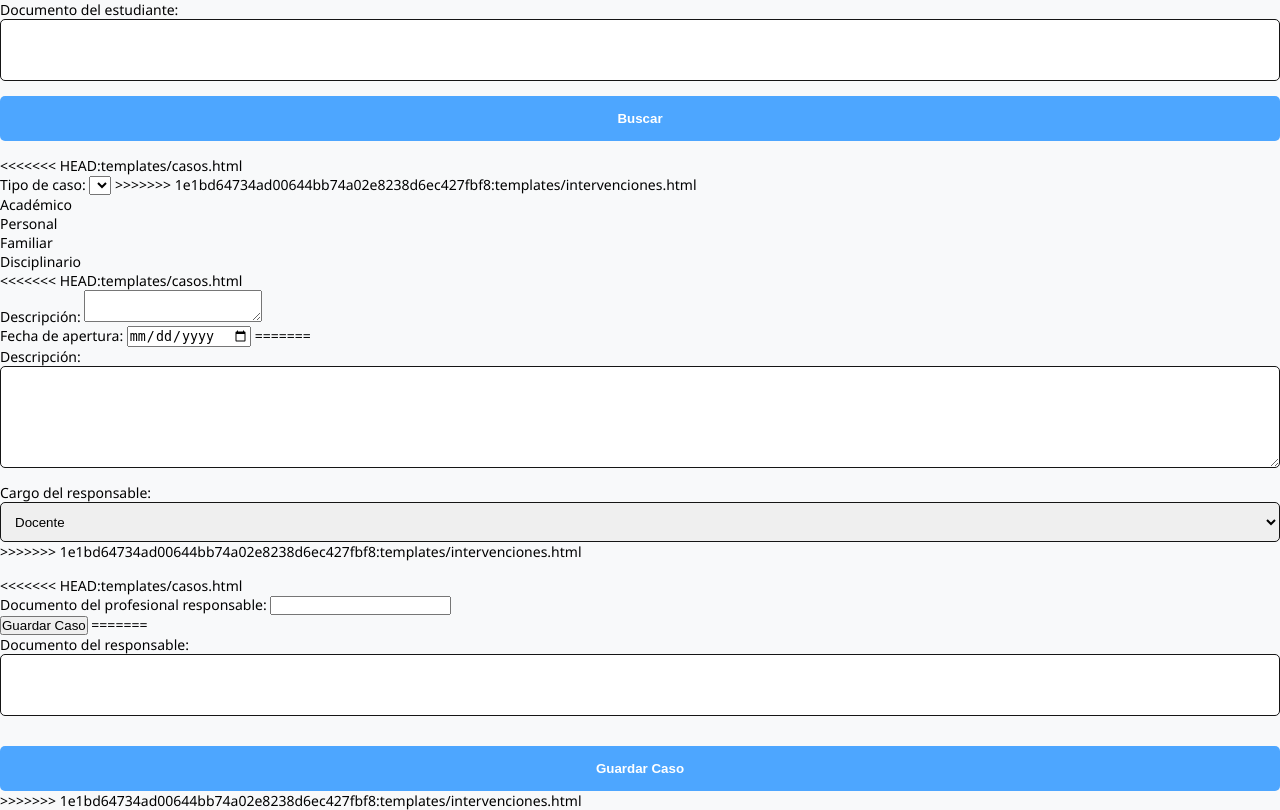
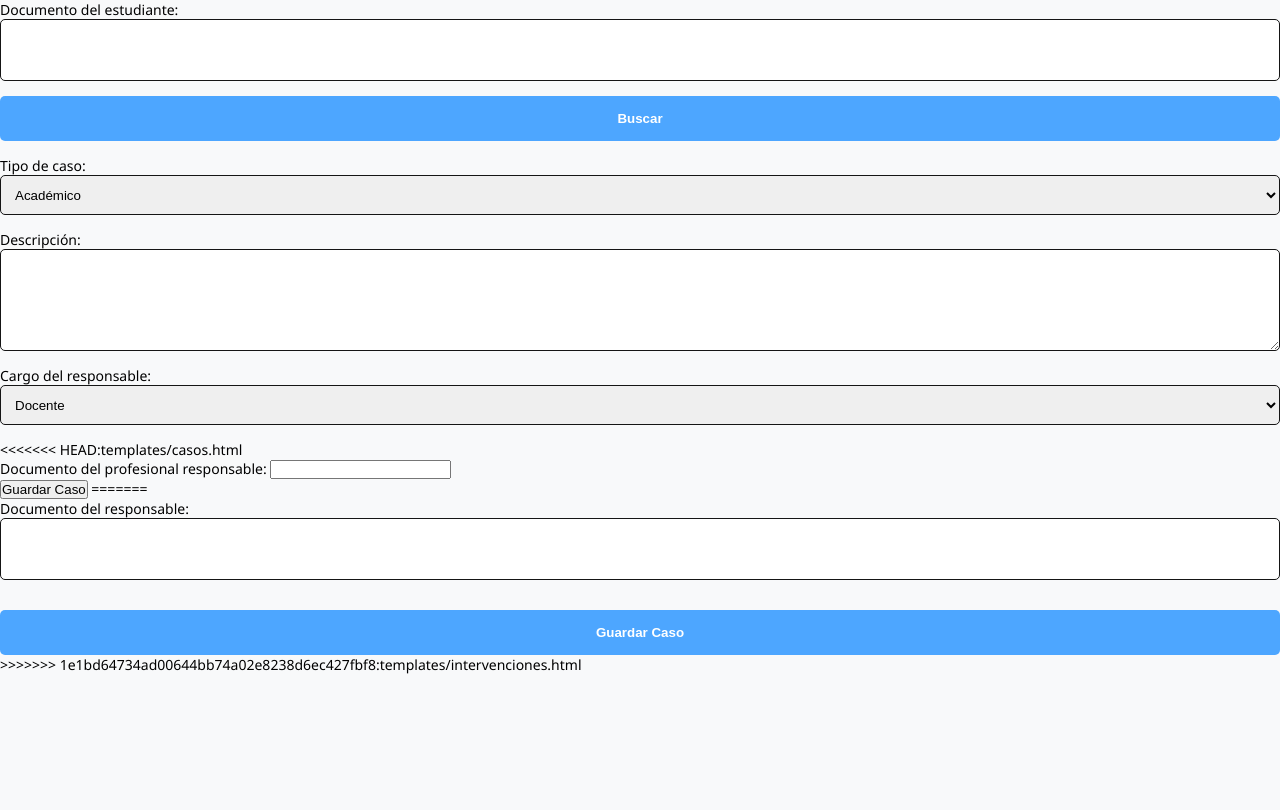
Before and after one commit to Berserk1550/Proyecto-Visionarios, a Flask app: page /casos/nuevo in a window 1280 px wide. After the commit the page ends 674 px from the top, so only its background shows below. Run offline with Flask 3, Linux system fonts and the light colour scheme; lists and menus that the app fills with data are empty.

Commit message:
a segun carga'o

```diff
--- a/templates/casos.html
+++ b/templates/casos.html
@@ -28,15 +28,9 @@
         </div>
 
         <!-- Tipo de caso -->
-<<<<<<< HEAD:templates/casos.html
-        <div class="caja-input">
-          <label for="caso_tipo">Tipo de caso:</label>
-          <select id="caso_tipo" name="caso_tipo" required>
-=======
         <div class="caja_input">
           <label for="tipo">Tipo de caso:</label>
           <select id="tipo" name="tipo" required>
->>>>>>> 1e1bd64734ad00644bb74a02e8238d6ec427fbf8:templates/intervenciones.html
             <option value="academico">Académico</option>
             <option value="personal">Personal</option>
             <option value="familiar">Familiar</option>
@@ -45,17 +39,6 @@
         </div>
 
         <!-- Descripción -->
-<<<<<<< HEAD:templates/casos.html
-        <div class="caja-input">
-          <label for="caso_descripcion">Descripción:</label>
-          <textarea id="caso_descripcion" name="caso_descripcion" required></textarea>
-        </div>
-
-        <!-- Fecha de apertura -->
-        <div class="caja-input">
-          <label for="caso_fecha_apertura">Fecha de apertura:</label>
-          <input type="date" id="caso_fecha_apertura" name="caso_fecha_apertura" required>
-=======
         <div class="caja_input">
           <label for="descripcion">Descripción:</label>
           <textarea id="descripcion" name="descripcion" required></textarea>
@@ -72,7 +55,6 @@
             <option value="medico">Médico</option>
             <option value="rector">Rector</option>
           </select>
->>>>>>> 1e1bd64734ad00644bb74a02e8238d6ec427fbf8:templates/intervenciones.html
         </div>
 
 
```
